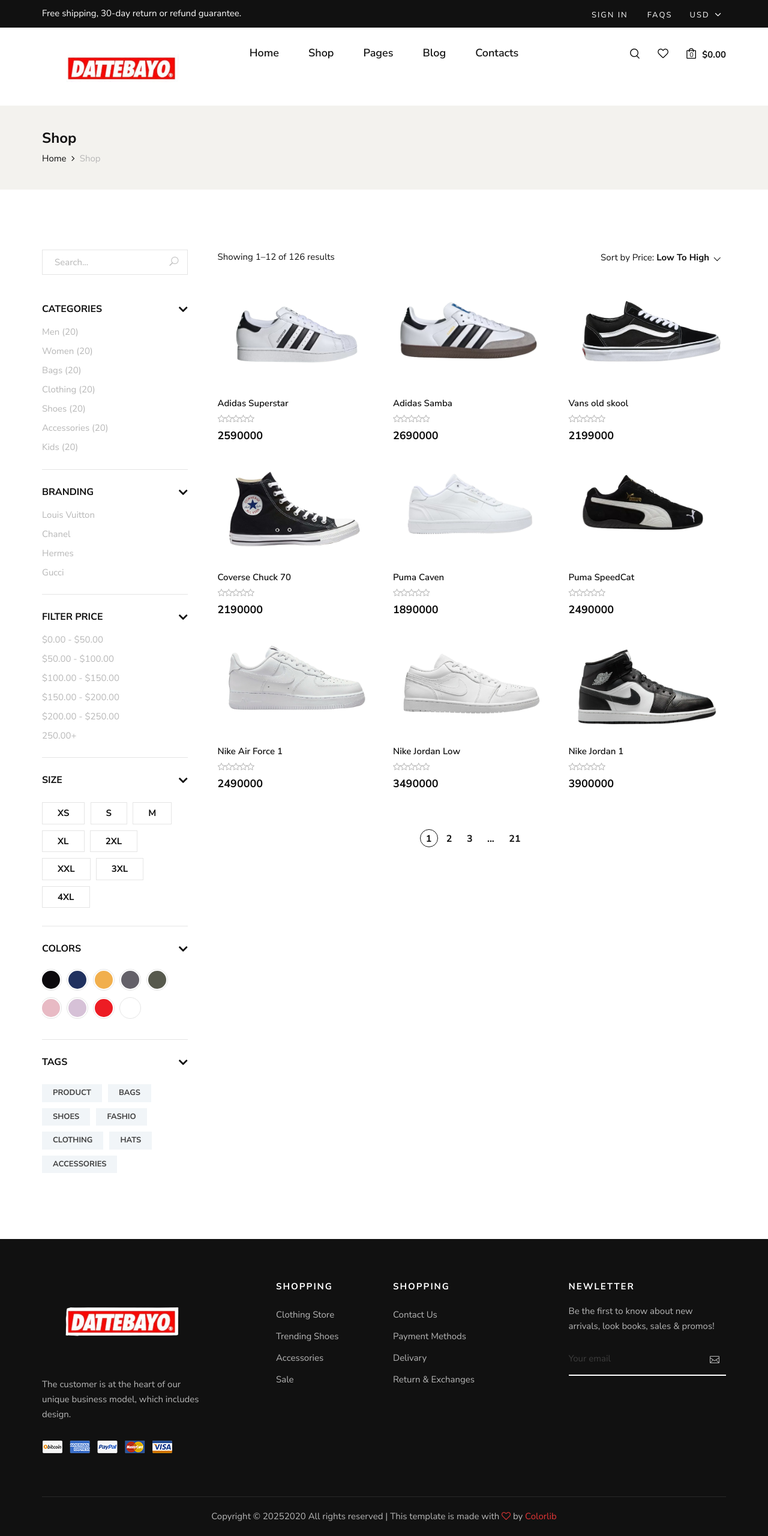
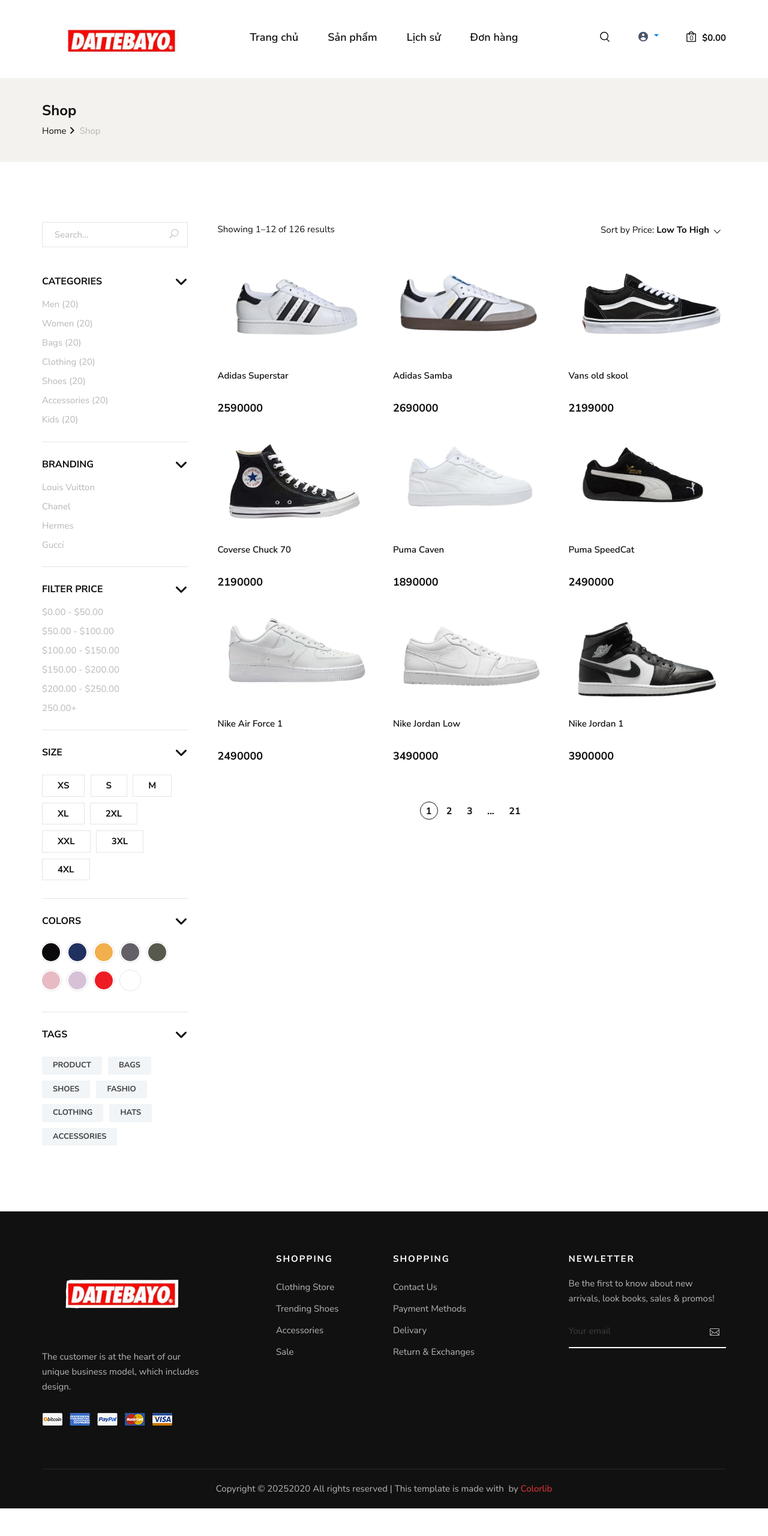
Before and after one commit to hanhut0710/web2, a PHP site: page /shop.php in a window 1280 px wide. Shown: the whole page at 60% size. After the commit the page ends 2514 px from the top, so only its background shows below. Run offline with PHP 8.4, Linux system fonts and the light colour scheme; data comes from the database, SQL or seed files in the repository.

Commit message:
thêm form đăng kí đăng nhập

```diff
--- a/cart.php
+++ b/cart.php
@@ -22,6 +22,7 @@
     <link rel="stylesheet" href="css/owl.carousel.min.css" type="text/css">
     <link rel="stylesheet" href="css/slicknav.min.css" type="text/css">
     <link rel="stylesheet" href="css/style.css" type="text/css">
+    <link rel="stylesheet" href="https://cdnjs.cloudflare.com/ajax/libs/font-awesome/6.7.2/css/all.min.css" integrity="sha512-Evv84Mr4kqVGRNSgIGL/F/aIDqQb7xQ2vcrdIwxfjThSH8CSR7PBEakCr51Ck+w+/U6swU2Im1vVX0SVk9ABhg==" crossorigin="anonymous" referrerpolicy="no-referrer" />
 </head>
 
 <body>
@@ -39,6 +40,7 @@
     <script src="js/mixitup.min.js"></script>
     <script src="js/owl.carousel.min.js"></script>
     <script src="js/main.js"></script>
+    <script src="js/script.js"></script>
 </body>
 
 </html>
--- a/checkout.php
+++ b/checkout.php
@@ -22,6 +22,7 @@
     <link rel="stylesheet" href="css/owl.carousel.min.css" type="text/css">
     <link rel="stylesheet" href="css/slicknav.min.css" type="text/css">
     <link rel="stylesheet" href="css/style.css" type="text/css">
+    <link rel="stylesheet" href="https://cdnjs.cloudflare.com/ajax/libs/font-awesome/6.7.2/css/all.min.css" integrity="sha512-Evv84Mr4kqVGRNSgIGL/F/aIDqQb7xQ2vcrdIwxfjThSH8CSR7PBEakCr51Ck+w+/U6swU2Im1vVX0SVk9ABhg==" crossorigin="anonymous" referrerpolicy="no-referrer" />
 </head>
 
 <body>
@@ -40,6 +41,7 @@
     <script src="js/mixitup.min.js"></script>
     <script src="js/owl.carousel.min.js"></script>
     <script src="js/main.js"></script>
+    <script src="js/script.js"></script>
 
 </body>
 
--- a/index.php
+++ b/index.php
@@ -22,6 +22,7 @@
     <link rel="stylesheet" href="css/owl.carousel.min.css" type="text/css">
     <link rel="stylesheet" href="css/slicknav.min.css" type="text/css">
     <link rel="stylesheet" href="css/style.css" type="text/css">
+    <link rel="stylesheet" href="https://cdnjs.cloudflare.com/ajax/libs/font-awesome/6.7.2/css/all.min.css" integrity="sha512-Evv84Mr4kqVGRNSgIGL/F/aIDqQb7xQ2vcrdIwxfjThSH8CSR7PBEakCr51Ck+w+/U6swU2Im1vVX0SVk9ABhg==" crossorigin="anonymous" referrerpolicy="no-referrer" />
 </head>
 
 <body>
@@ -34,7 +35,7 @@
     <?php include("./layout/footer.php")?>
 
 
-
+    <script src="js/script.js"></script>
     <script src="js/jquery-3.3.1.min.js"></script>
     <script src="js/bootstrap.min.js"></script>
     <script src="js/jquery.nice-select.min.js"></script>
--- a/layout/header.php
+++ b/layout/header.php
@@ -1,66 +1,11 @@
 <div id="preloder">
         <div class="loader"></div>
     </div>
-
     <!-- Offcanvas Menu Begin -->
-    <div class="offcanvas-menu-overlay"></div>
-    <div class="offcanvas-menu-wrapper">
-        <div class="offcanvas__option">
-            <div class="offcanvas__links">
-                <a href="#">Sign in</a>
-                <a href="#">FAQs</a>
-            </div>
-            <div class="offcanvas__top__hover">
-                <span>Usd <i class="arrow_carrot-down"></i></span>
-                <ul>
-                    <li>USD</li>
-                    <li>EUR</li>
-                    <li>USD</li>
-                </ul>
-            </div>
-        </div>
-        <div class="offcanvas__nav__option">
-            <a href="#" class="search-switch"><img src="img/icon/search.png" alt=""></a>
-            <a href="#"><img src="img/icon/heart.png" alt=""></a>
-            <a href="#"><img src="img/icon/cart.png" alt=""> <span>0</span></a>
-            <div class="price">$0.00</div>
-        </div>
-        <div id="mobile-menu-wrap"></div>
-        <div class="offcanvas__text">
-            <p>Free shipping, 30-day return or refund guarantee.</p>
-        </div>
-    </div>
     <!-- Offcanvas Menu End -->
 
     <!-- Header Section Begin -->
     <header class="header">
-        <div class="header__top">
-            <div class="container">
-                <div class="row">
-                    <div class="col-lg-6 col-md-7">
-                        <div class="header__top__left">
-                            <p>Free shipping, 30-day return or refund guarantee.</p>
-                        </div>
-                    </div>
-                    <div class="col-lg-6 col-md-5">
-                        <div class="header__top__right">
-                            <div class="header__top__links">
-                                <a href="#">Sign in</a>
-                                <a href="#">FAQs</a>
-                            </div>
-                            <div class="header__top__hover">
-                                <span>Usd <i class="arrow_carrot-down"></i></span>
-                                <ul>
-                                    <li>USD</li>
-                                    <li>EUR</li>
-                                    <li>USD</li>
-                                </ul>
-                            </div>
-                        </div>
-                    </div>
-                </div>
-            </div>
-        </div>
         <div class="container">
             <div class="row">
                 <div class="col-lg-3 col-md-3">
@@ -68,29 +13,26 @@
                         <a href="./index.php"><img src="img/logo.png" alt=""></a>
                     </div>
                 </div>
-                <div class="col-lg-6 col-md-6">
+                <div style="margin-top: 20px" class="col-lg-6 col-md-6">
                     <nav class="header__menu mobile-menu">
                         <ul>
-                            <li><a href="">Home</a></li>
-                            <li><a href="./shop.php">Shop</a></li>
-                            <li><a href="#">Pages</a>
-                                <ul class="dropdown">
-                                    <li><a href="">About Us</a></li>
-                                    <li><a href="">Shop Details</a></li>
-                                    <li><a href="">Shopping Cart</a></li>
-                                    <li><a href="">Check Out</a></li>
-                                    <li><a href="">Blog Details</a></li>
-                                </ul>
-                            </li>
-                            <li><a href="">Blog</a></li>
-                            <li><a href="">Contacts</a></li>
+                            <li><a href="">Trang chủ</a></li>
+                            <li><a href="./shop.php">Sản phẩm</a></li>
+                            <li><a href="">Lịch sử</a></li>
+                            <li><a href="">Đơn hàng</a></li>
                         </ul>
                     </nav>
                 </div>
-                <div class="col-lg-3 col-md-3">
+                <div style="margin-top: 10px" class="col-lg-3 col-md-3">
                     <div class="header__nav__option">
                         <a href="#" class="search-switch"><img src="img/icon/search.png" alt=""></a>
-                        <a href="#"><img src="img/icon/heart.png" alt=""></a>
+                        <a class="nav-link dropdown-toggle user" href="#" id="dropdown04" data-toggle="dropdown" aria-haspopup="true" aria-expanded="false">
+                            <img style="height: 20px; width: 20px; object-fit: cover;" src="img/icon/user.png" alt="">
+                        </a>
+                        <div class="dropdown-menu" aria-labelledby="dropdown04">
+                            <a class="dropdown-item" href="#">Đăng nhập</a>
+                            <a class="dropdown-item" href="#">Đăng ký</a>
+                        </div>
                         <a href="#"><img src="img/icon/cart.png" alt=""> <span>0</span></a>
                         <div class="price">$0.00</div>
                     </div>
@@ -99,4 +41,27 @@
             <div class="canvas__open"><i class="fa fa-bars"></i></div>
         </div>
     </header>
+
+    <div class="login_modal">
+        <div class="container__login">
+            <div class="close_modal">
+                <i onclick="closeModal()" class="fa-solid fa-arrow-right"></i>
+            </div>
+            <div class="form_login login">
+            <h3>Đăng nhập</h3>
+                <div class="input_box">
+                    <label for="username">Tên đăng nhập</label><br>
+                    <input type="text" id="username" placeholder="Tên đăng nhập">
+                </div>
+                <div class="input_box">
+                    <label for="passwd">Mật khẩu</label><br>
+                    <input type="password" id="passwd" placeholder="Mật khẩu">
+                </div>
+                <div class="input_box checkbox">
+                    <p>Bạn chưa có tài khoản?<a href="#" onclick="changeLogin()"> Đăng kí</a></p>
+                </div>
+                <button class="btn_login">Đăng nhập</button>
+            </div>
+        </div>
+    </div>
     <!-- Header Section End -->
--- a/product_details.php
+++ b/product_details.php
@@ -22,6 +22,7 @@
     <link rel="stylesheet" href="css/owl.carousel.min.css" type="text/css">
     <link rel="stylesheet" href="css/slicknav.min.css" type="text/css">
     <link rel="stylesheet" href="css/style.css" type="text/css">
+    <link rel="stylesheet" href="https://cdnjs.cloudflare.com/ajax/libs/font-awesome/6.7.2/css/all.min.css" integrity="sha512-Evv84Mr4kqVGRNSgIGL/F/aIDqQb7xQ2vcrdIwxfjThSH8CSR7PBEakCr51Ck+w+/U6swU2Im1vVX0SVk9ABhg==" crossorigin="anonymous" referrerpolicy="no-referrer" />
 </head>
 
 <body>
@@ -42,6 +43,7 @@
     <script src="js/mixitup.min.js"></script>
     <script src="js/owl.carousel.min.js"></script>
     <script src="js/main.js"></script>
+    <script src="js/script.js"></script>
 
 </body>
 
--- a/shop.php
+++ b/shop.php
@@ -22,6 +22,7 @@
     <link rel="stylesheet" href="css/owl.carousel.min.css" type="text/css">
     <link rel="stylesheet" href="css/slicknav.min.css" type="text/css">
     <link rel="stylesheet" href="css/style.css" type="text/css">
+    <link rel="stylesheet" href="https://cdnjs.cloudflare.com/ajax/libs/font-awesome/6.7.2/css/all.min.css" integrity="sha512-Evv84Mr4kqVGRNSgIGL/F/aIDqQb7xQ2vcrdIwxfjThSH8CSR7PBEakCr51Ck+w+/U6swU2Im1vVX0SVk9ABhg==" crossorigin="anonymous" referrerpolicy="no-referrer" />
 </head>
 
 <body>
@@ -41,6 +42,7 @@
     <script src="js/mixitup.min.js"></script>
     <script src="js/owl.carousel.min.js"></script>
     <script src="js/main.js"></script>
+    <script src="js/script.js"></script>
     <script>
         fetch("./handle/get_product.php")
         .then(response => response.json())
```
Also changed, not shown: css/style.css (+90 -1 lines), js/script.js (added, +57 -0 lines), layout/login.php (added, +18 -0 lines), img/icon/user.png (added).
